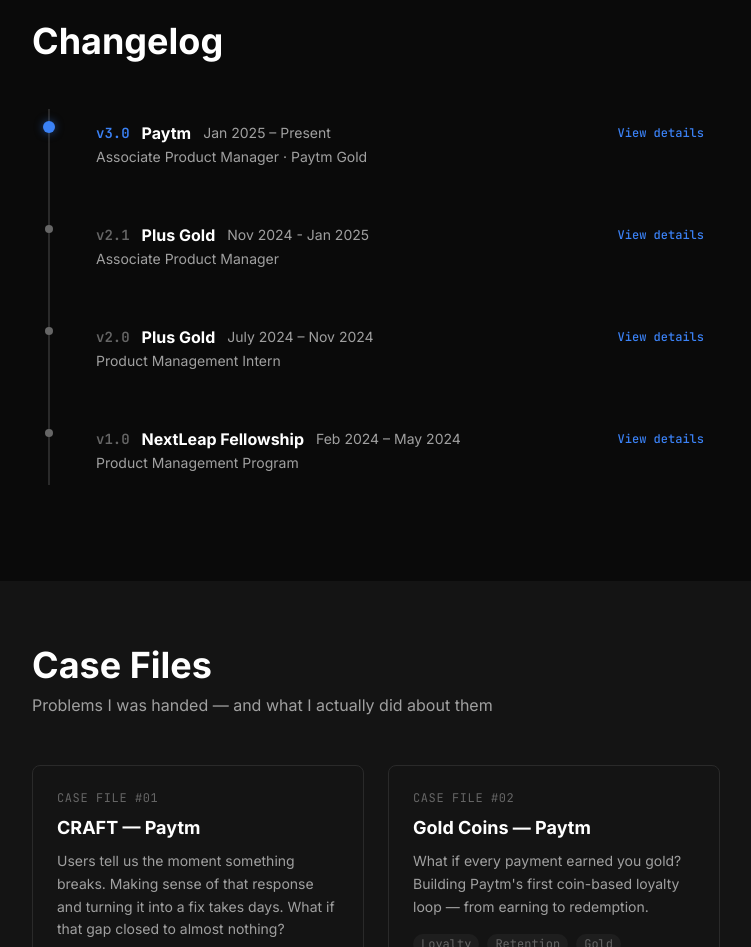
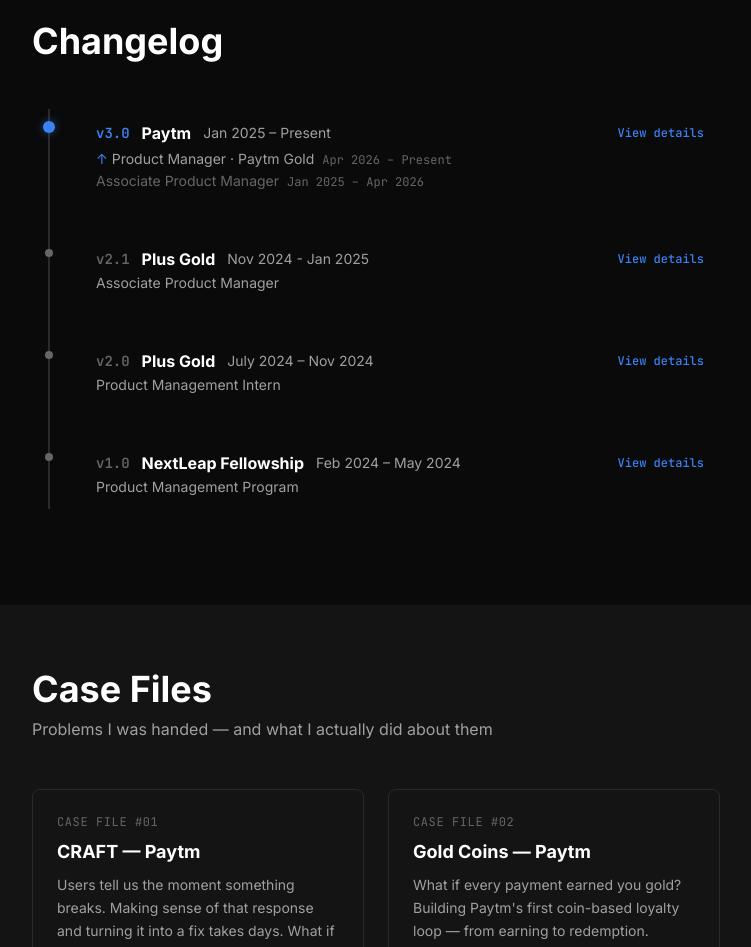
Before and after one commit to RohitKalita17/Rohit-s-Portfolio, a Next.js app: page / in a window 1280 px wide. Shown: the part 1320-2267 px from the top of the page, without its empty margins (264-1015 px from the left). Built offline with nearby package versions, Linux system fonts and the light colour scheme.

Commit message:
updated role

```diff
--- a/components/Experience.tsx
+++ b/components/Experience.tsx
@@ -9,6 +9,7 @@
   company: string;
   period: string;
   role: string;
+  roleHistory?: { title: string; period: string }[];
   shipped: string[];
   lesson: string;
   defaultOpen: boolean;
@@ -19,7 +20,11 @@
     version: "v3.0",
     company: "Paytm",
     period: "Jan 2025 – Present",
-    role: "Associate Product Manager · Paytm Gold",
+    role: "Product Manager · Paytm Gold",
+    roleHistory: [
+      { title: "Product Manager · Paytm Gold", period: "Apr 2026 – Present" },
+      { title: "Associate Product Manager", period: "Jan 2025 – Apr 2026" },
+    ],
     shipped: [
       "Gold Coins loyalty program — daily gold transactions up ~35%, with manual gold purchases up ~17% alongside coin redemptions",
       "Digital Silver launched from zero — revenue came in 30% above what we projected, without cannibalising Gold",
@@ -132,12 +137,35 @@
                 {v.period}
               </span>
             </div>
-            <span
-              className="text-sm"
-              style={{ color: "var(--text-secondary)" }}
-            >
-              {v.role}
-            </span>
+            {v.roleHistory ? (
+              <div className="flex flex-col gap-0.5 mt-0.5">
+                {v.roleHistory.map((r, i) => (
+                  <div key={i} className="flex items-baseline flex-wrap gap-x-2 gap-y-0.5">
+                    <span
+                      className="text-sm inline-flex items-baseline gap-1"
+                      style={{ color: i === 0 ? "var(--text-secondary)" : "var(--text-tertiary)" }}
+                    >
+                      {i === 0 && (
+                        <span aria-hidden style={{ color: "var(--accent)" }}>
+                          ↑
+                        </span>
+                      )}
+                      {r.title}
+                    </span>
+                    <span
+                      className="text-xs"
+                      style={{ color: "var(--text-tertiary)", fontFamily: "var(--font-jetbrains), monospace" }}
+                    >
+                      {r.period}
+                    </span>
+                  </div>
+                ))}
+              </div>
+            ) : (
+              <span className="text-sm" style={{ color: "var(--text-secondary)" }}>
+                {v.role}
+              </span>
+            )}
           </div>
           <button
             onClick={() => setOpen((o) => !o)}
```
